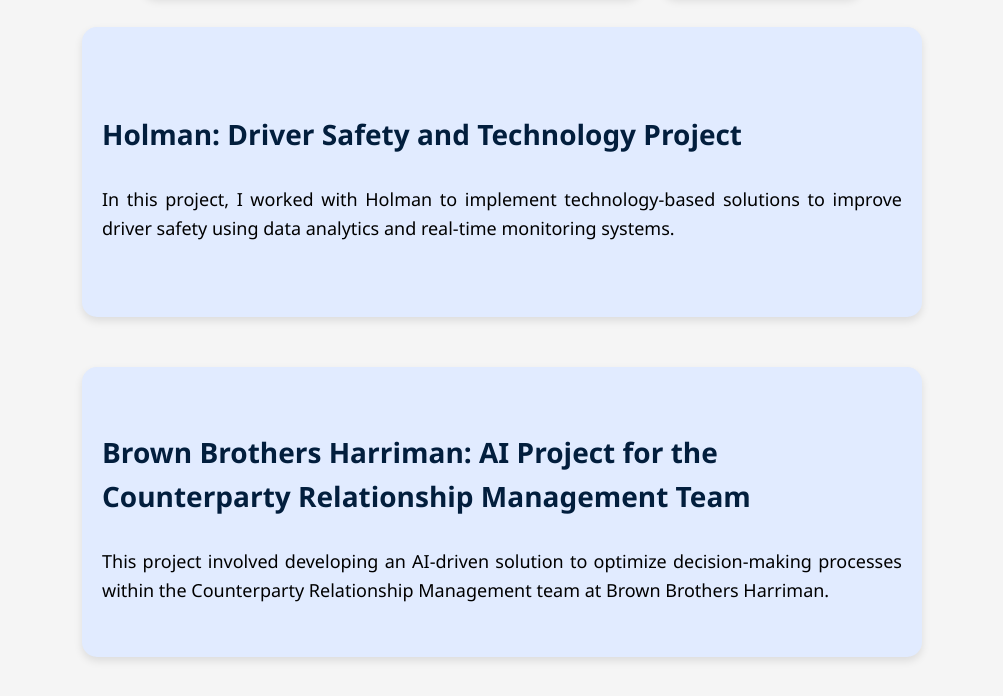
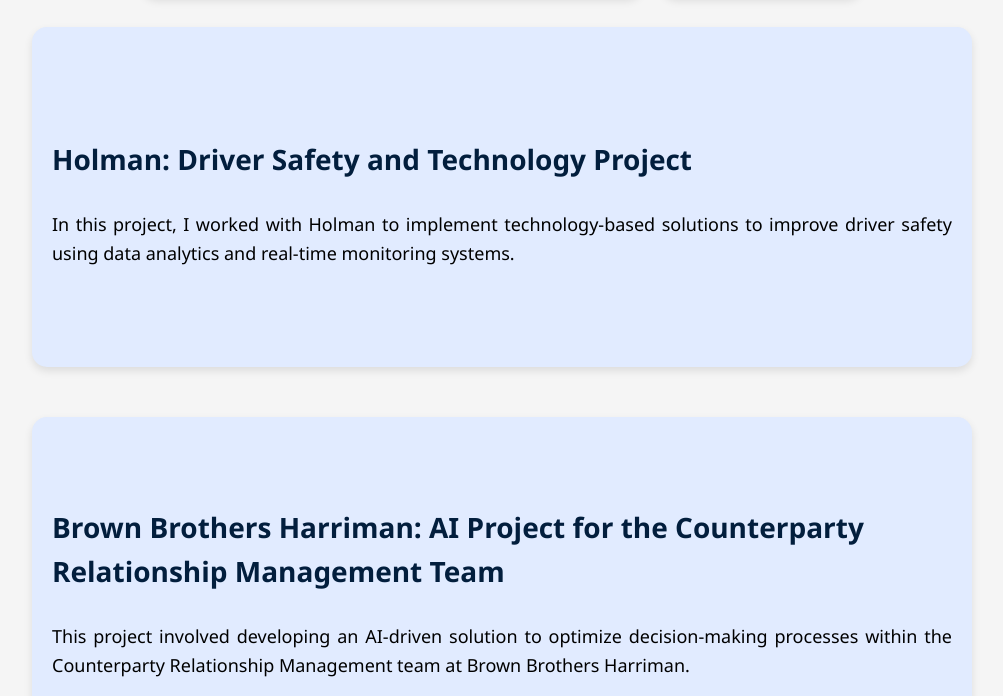
Before and after one commit to tsharma924/tsharma924.github.io, a plain HTML site: page PROJECTpg2.html in a window 1280 px wide. Shown: the part 704-1400 px from the top of the page, without its empty margins (138-1141 px from the left). Drawn offline with Linux system fonts and the light colour scheme.

Commit message:
made boxes wider

```diff
--- a/style.css
+++ b/style.css
@@ -225,9 +225,9 @@ section {
     display: flex;
     flex-direction: column;
     justify-content: center;
-    height: 250px; /* Fixed height for all boxes */
+    height: 300px; /* Fixed height for all boxes */
     width: 100%; /* Full width */
-    max-width: 800px; /* Maximum width */
+    max-width: 900px; /* Maximum width */
         }
 
 .project-box h3 {
```
Also changed, not shown: index.html (+1 -1 lines).
